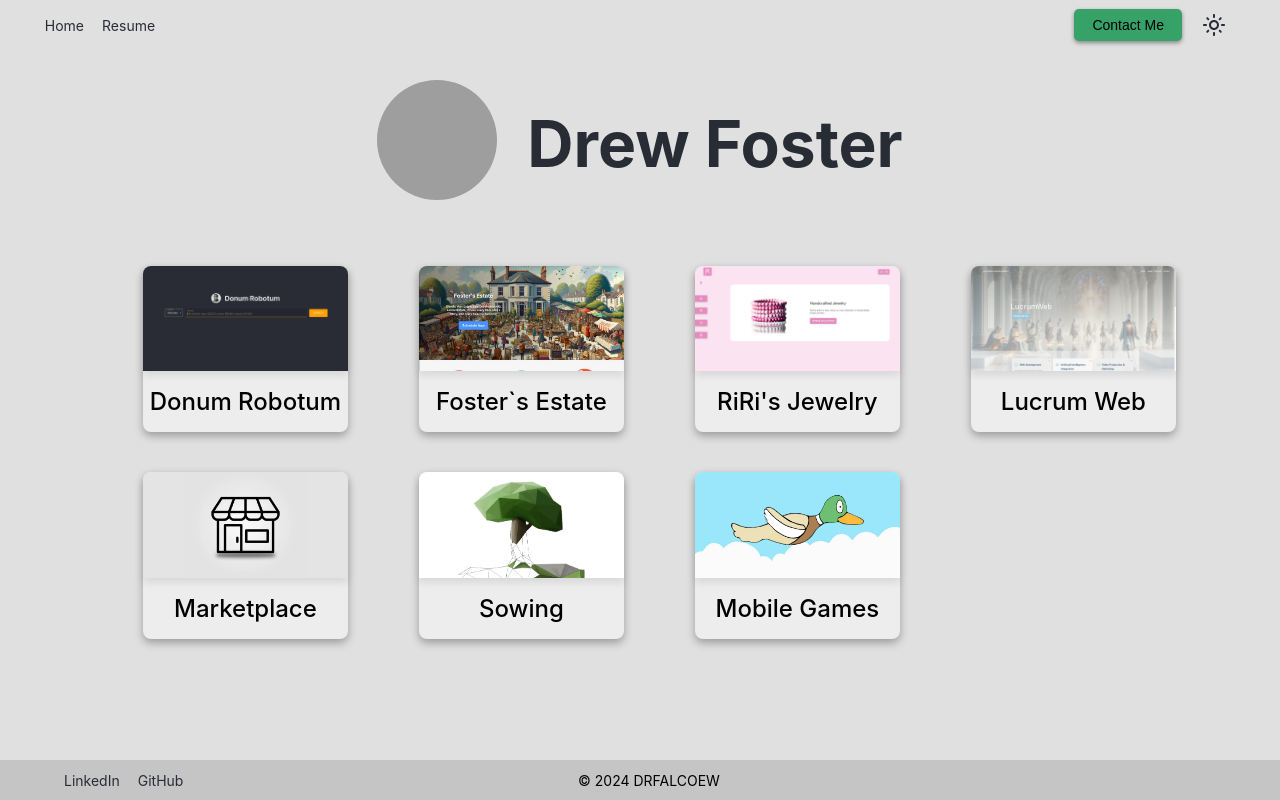
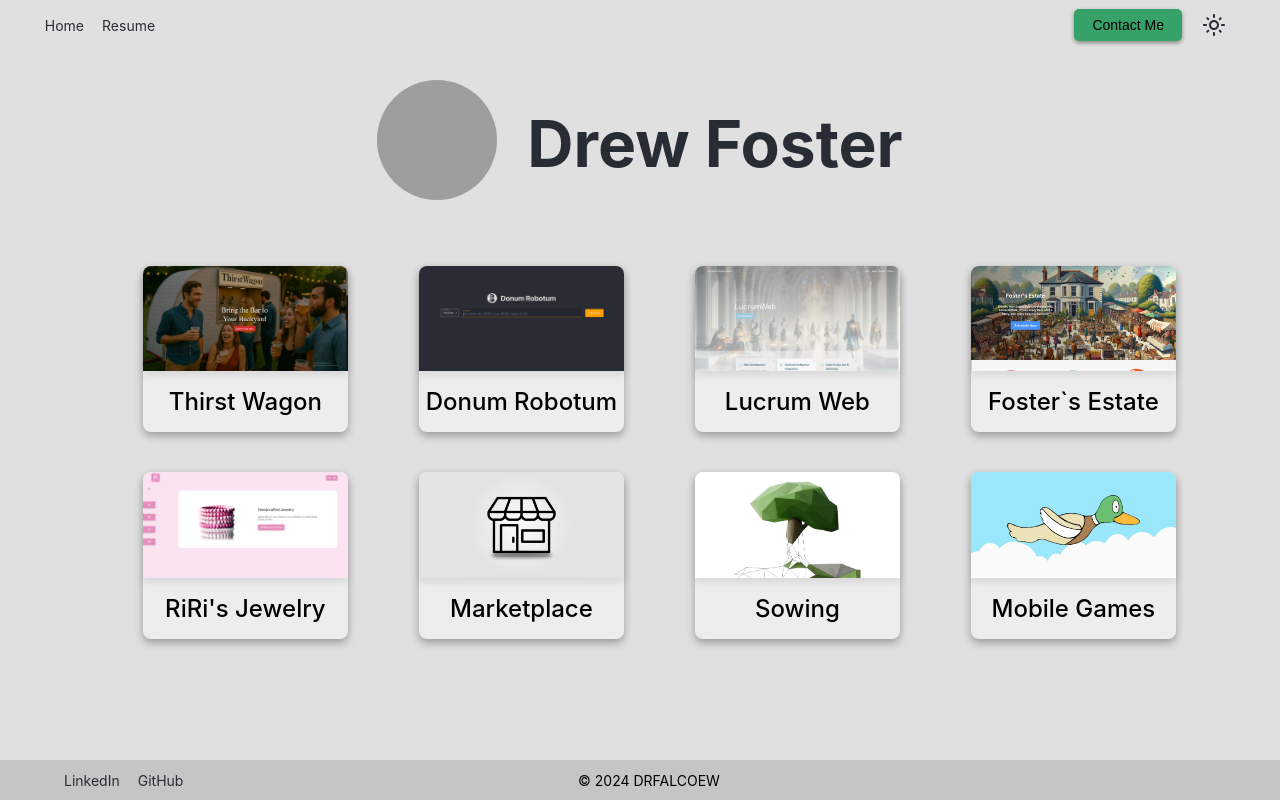
Before and after one commit to Drfalcoew/Portfolio, a React (Create React App) app: page / in a window 1280 px wide. Built offline with nearby package versions, Linux system fonts and the light colour scheme; grey boxes are pictures that could not be loaded; the HTML template or start-up script is replaced by a standard one.

Commit message:
update with new site

```diff
--- a/src/components/Projects.tsx
+++ b/src/components/Projects.tsx
@@ -20,12 +20,26 @@ const Projects = () => {
 
     const myProjectSites = [
         {
+            label: 'Thirst Wagon',
+            src: "/projects/thirstwagon.webp",
+            alt: "ThirstWagon",
+            onClick: () => {
+                     window.open('https://thirstwagon.com/', '_blank', 'noopener noreferrer')}
+            },
+        {
             label: 'Donum Robotum',
             src: "/projects/donbot_darkmode.webp",
             alt: "DonBot DonumRobotum Deal Finder",
             onClick: () => {
                  window.open('https://donumrobotum.com/', '_blank', 'noopener noreferrer')}
             },
+        {
+                    label: 'Lucrum Web',
+                    src: "/projects/lucrumWeb/lucrum_web_cover.webp",
+                    alt: "Lucrum Web digital marketing agency",
+                    onClick: () => {
+                        window.open('https://lucrumweb.com/', '_blank', 'noopener noreferrer')}
+                },
         {
             label: 'Foster`s Estate',
             src: "/projects/fostersEstate/fosters_estate_cover.webp",
@@ -41,13 +55,6 @@ const Projects = () => {
             onClick: () => {
                 window.open('https://ririsjewelry.com/', '_blank', 'noopener noreferrer')
             }
-        },
-        {
-            label: 'Lucrum Web',
-            src: "/projects/lucrumWeb/lucrum_web_cover.webp",
-            alt: "Lucrum Web digital marketing agency",
-            onClick: () => {
-                window.open('https://lucrumweb.com/', '_blank', 'noopener noreferrer')}
         },
         {
             label: 'Marketplace',
```
Also changed, not shown: public/projects/thirstwagon.webp (added), 1 other file (tests, documents, lock files or other folders).
